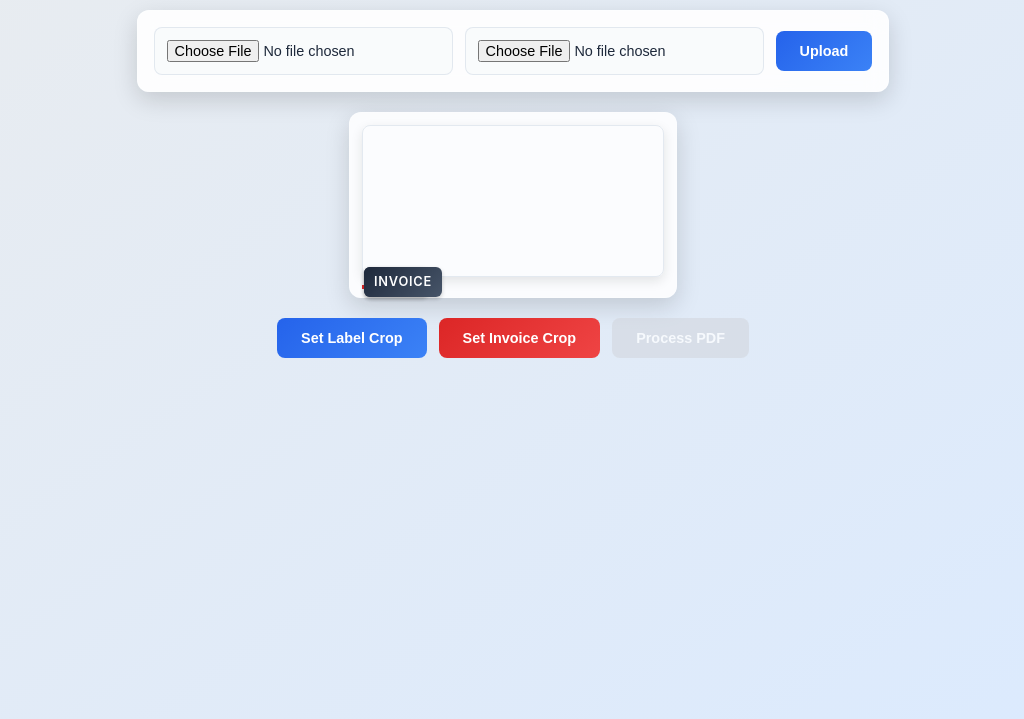
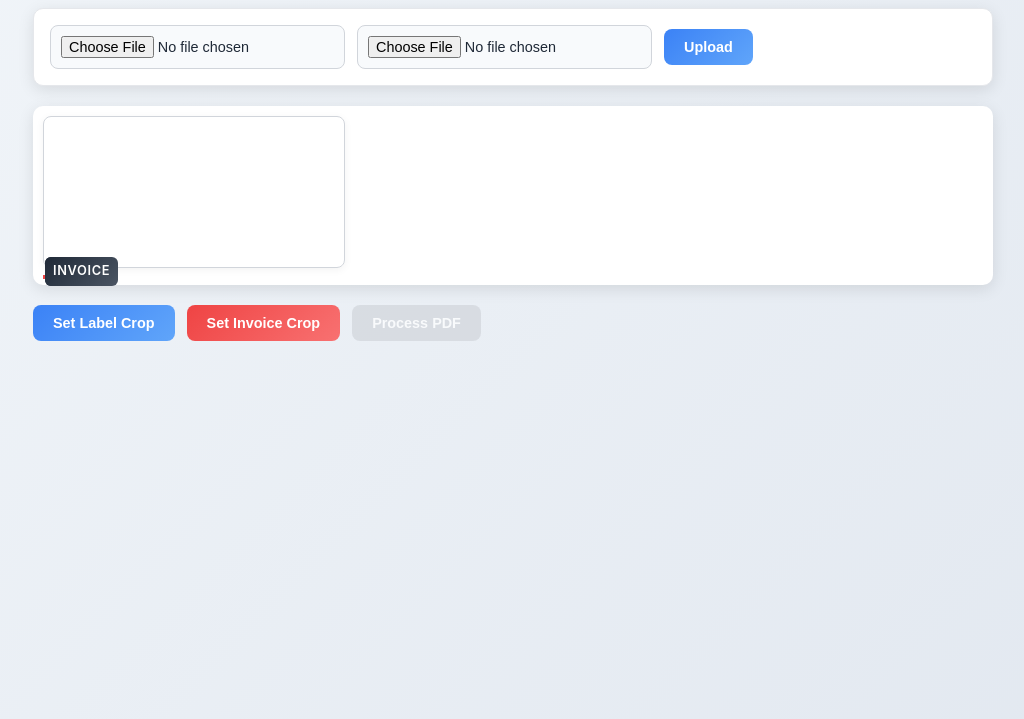
Before and after one commit to santoshk66/merged-pdf-cropper-sku, a website: page public/index.html in a window 1280 px wide. Shown: the part 81-800 px from the top of the page, without its empty margins (127-1151 px from the left). Drawn offline with Linux system fonts and the light colour scheme.

Commit message:
Update index.html

```diff
--- a/public/index.html
+++ b/public/index.html
@@ -16,146 +16,111 @@
 /* Body styling */
 body {
   font-family: 'Inter', -apple-system, BlinkMacSystemFont, 'Segoe UI', Roboto, sans-serif;
-  background: linear-gradient(145deg, #e9ecef 0%, #dbeafe 100%);
+  background: linear-gradient(135deg, #f1f5f9 0%, #e2e8f0 100%);
   padding: 20px;
   max-width: 1000px;
   margin: 0 auto;
-  color: #1e293b;
+  color: #1f2937;
   line-height: 1.6;
   min-height: 100vh;
-  display: flex;
-  flex-direction: column;
-  align-items: center;
 }
 
 /* Header styling */
 h2 {
-  font-size: 2rem;
+  font-size: 1.9rem;
   font-weight: 700;
-  color: #0f172a;
+  color: #111827;
   margin-bottom: 20px;
   text-align: left;
-  letter-spacing: -0.03em;
-  background: linear-gradient(to right, #2563eb, #8b5cf6);
+  letter-spacing: -0.02em;
+  background: linear-gradient(to right, #3b82f6, #7c3aed);
   -webkit-background-clip: text;
   -webkit-text-fill-color: transparent;
-  text-shadow: 0 2px 4px rgba(0, 0, 0, 0.1);
 }
 
-/* Form styling with glassmorphism */
+/* Form styling */
 #uploadForm {
   display: flex;
   gap: 12px;
   align-items: center;
-  background: rgba(255, 255, 255, 0.9);
-  backdrop-filter: blur(10px);
+  background-color: #ffffff;
   padding: 16px;
-  border-radius: 12px;
-  box-shadow: 0 8px 24px rgba(0, 0, 0, 0.15);
+  border-radius: 10px;
+  box-shadow: 0 4px 16px rgba(0, 0, 0, 0.1);
   margin-bottom: 20px;
-  border: 1px solid rgba(255, 255, 255, 0.2);
+  border: 1px solid #e5e7eb;
 }
 
 #uploadForm input[type="file"] {
   font-size: 0.9rem;
-  padding: 12px;
-  border: 1px solid rgba(203, 213, 225, 0.5);
+  padding: 10px;
+  border: 1px solid #d1d5db;
   border-radius: 8px;
-  background: rgba(248, 250, 252, 0.8);
-  transition: border-color 0.3s ease, background 0.3s ease, box-shadow 0.3s ease;
+  background-color: #f8fafc;
+  transition: border-color 0.3s ease, background-color 0.3s ease, box-shadow 0.3s ease;
 }
 
 #uploadForm input[type="file"]:hover {
-  border-color: #2563eb;
-  background: rgba(240, 245, 255, 0.9);
-  box-shadow: 0 0 10px rgba(37, 99, 235, 0.2);
+  border-color: #3b82f6;
+  background-color: #f0f5ff;
+  box-shadow: 0 0 8px rgba(59, 130, 246, 0.2);
 }
 
 #uploadForm input[type="file"]:focus {
   outline: none;
-  border-color: #2563eb;
-  box-shadow: 0 0 0 4px rgba(37, 99, 235, 0.3);
+  border-color: #3b82f6;
+  box-shadow: 0 0 0 3px rgba(59, 130, 246, 0.3);
 }
 
 #uploadForm button {
-  background: linear-gradient(135deg, #2563eb, #3b82f6);
+  background: linear-gradient(135deg, #3b82f6, #60a5fa);
   color: #ffffff;
   font-weight: 600;
-  padding: 12px 24px;
+  padding: 10px 20px;
   border: none;
   border-radius: 8px;
   cursor: pointer;
-  position: relative;
-  overflow: hidden;
-  transition: transform 0.3s ease, box-shadow 0.3s ease;
-}
-
-#uploadForm button::after {
-  content: '';
-  position: absolute;
-  top: 50%;
-  left: 50%;
-  width: 0;
-  height: 0;
-  background: rgba(255, 255, 255, 0.3);
-  border-radius: 50%;
-  transform: translate(-50%, -50%);
-  transition: width 0.4s ease, height 0.4s ease;
-}
-
-#uploadForm button:hover::after {
-  width: 200%;
-  height: 200%;
+  transition: transform 0.2s ease, box-shadow 0.3s ease;
 }
 
 #uploadForm button:hover {
   transform: translateY(-2px);
-  box-shadow: 0 6px 16px rgba(37, 99, 235, 0.4);
+  box-shadow: 0 4px 12px rgba(59, 130, 246, 0.3);
 }
 
 #uploadForm button:active {
   transform: translateY(0);
 }
 
-/* Preview container with glassmorphism */
+/* Preview container and canvas */
 #preview-container {
   position: relative;
   margin-bottom: 20px;
-  background: rgba(255, 255, 255, 0.85);
-  backdrop-filter: blur(8px);
-  padding: 12px;
-  border-radius: 12px;
-  box-shadow: 0 8px 24px rgba(0, 0, 0, 0.15);
-  border: 1px solid rgba(255, 255, 255, 0.2);
+  background-color: #ffffff;
+  padding: 10px;
+  border-radius: 10px;
+  box-shadow: 0 4px 16px rgba(0, 0, 0, 0.1);
 }
 
 canvas#pdfCanvas {
-  border: 1px solid rgba(203, 213, 225, 0.5);
+  border: 1px solid #d1d5db;
   border-radius: 8px;
-  box-shadow: 0 4px 12px rgba(0, 0, 0, 0.1);
+  box-shadow: 0 2px 8px rgba(0, 0, 0, 0.05);
 }
 
 /* Selector styling */
 .selector {
   position: absolute;
   pointer-events: none;
-  transition: border-color 0.3s ease, transform 0.3s ease;
+  transition: border-color 0.3s ease;
 }
 
 .label-selector {
-  border: 2px dashed #2563eb;
-}
-
-.label-selector:hover {
-  transform: scale(1.02);
+  border: 2px dashed #3b82f6;
 }
 
 .invoice-selector {
-  border: 2px dashed #dc2626;
-}
-
-.invoice-selector:hover {
-  transform: scale(1.02);
+  border: 2px dashed #ef4444;
 }
 
 .label-selector::before,
@@ -164,15 +129,14 @@ canvas#pdfCanvas {
   position: absolute;
   top: -20px;
   left: 0;
-  background: linear-gradient(135deg, #1e293b, #475569);
+  background: linear-gradient(135deg, #1f2937, #4b5563);
   color: #ffffff;
-  padding: 5px 10px;
+  padding: 4px 8px;
   font-size: 0.8rem;
   font-weight: 600;
   border-radius: 6px;
   text-transform: uppercase;
-  letter-spacing: 0.06em;
-  box-shadow: 0 2px 4px rgba(0, 0, 0, 0.2);
+  letter-spacing: 0.05em;
 }
 
 /* Buttons section */
@@ -182,67 +146,47 @@ div:last-of-type {
 }
 
 button {
-  padding: 12px 24px;
+  padding: 10px 20px;
   font-size: 0.9rem;
   font-weight: 600;
   border: none;
   border-radius: 8px;
   cursor: pointer;
-  position: relative;
-  overflow: hidden;
-  transition: transform 0.3s ease, box-shadow 0.3s ease;
-}
-
-button::after {
-  content: '';
-  position: absolute;
-  top: 50%;
-  left: 50%;
-  width: 0;
-  height: 0;
-  background: rgba(255, 255, 255, 0.3);
-  border-radius: 50%;
-  transform: translate(-50%, -50%);
-  transition: width 0.4s ease, height 0.4s ease;
-}
-
-button:hover::after {
-  width: 200%;
-  height: 200%;
+  transition: transform 0.2s ease, box-shadow 0.3s ease, background 0.3s ease;
 }
 
 #setLabel {
-  background: linear-gradient(135deg, #2563eb, #3b82f6);
+  background: linear-gradient(135deg, #3b82f6, #60a5fa);
   color: #ffffff;
 }
 
 #setLabel:hover {
   transform: translateY(-2px);
-  box-shadow: 0 6px 16px rgba(37, 99, 235, 0.4);
+  box-shadow: 0 4px 12px rgba(59, 130, 246, 0.3);
 }
 
 #setInvoice {
-  background: linear-gradient(135deg, #dc2626, #ef4444);
+  background: linear-gradient(135deg, #ef4444, #f87171);
   color: #ffffff;
 }
 
 #setInvoice:hover {
   transform: translateY(-2px);
-  box-shadow: 0 6px 16px rgba(220, 38, 38, 0.4);
+  box-shadow: 0 4px 12px rgba(239, 68, 68, 0.3);
 }
 
 #processPDF {
-  background: linear-gradient(135deg, #059669, #10b981);
+  background: linear-gradient(135deg, #10b981, #34d399);
   color: #ffffff;
 }
 
 #processPDF:hover:not(:disabled) {
   transform: translateY(-2px);
-  box-shadow: 0 6px 16px rgba(5, 150, 105, 0.4);
+  box-shadow: 0 4px 12px rgba(16, 185, 129, 0.3);
 }
 
 #processPDF:disabled {
-  background: rgba(209, 213, 219, 0.8);
+  background: #d1d5db;
   cursor: not-allowed;
   opacity: 0.7;
   box-shadow: none;
@@ -251,7 +195,7 @@ button:hover::after {
 /* Focus states for accessibility */
 button:focus, input:focus {
   outline: none;
-  box-shadow: 0 0 0 4px rgba(37, 99, 235, 0.3);
+  box-shadow: 0 0 0 3px rgba(59, 130, 246, 0.3);
 }
 
 /* Responsive design */
@@ -261,7 +205,7 @@ button:focus, input:focus {
   }
 
   h2 {
-    font-size: 1.7rem;
+    font-size: 1.6rem;
   }
 
   #uploadForm {
```
